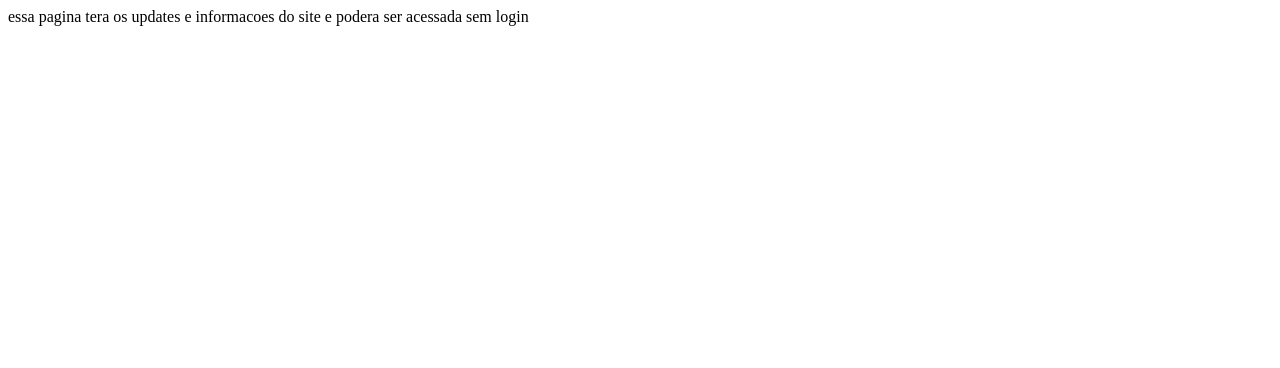
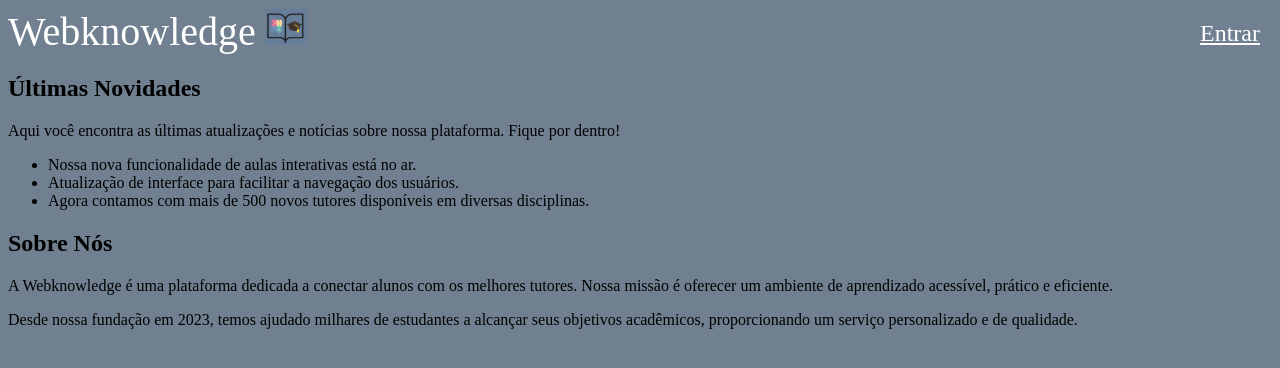
Before and after one commit to joaopaulodevv/codigoprojetosoftwarewebknowledge, a Django app: page /sobrenos/ in a window 1280 px wide. Shown: the top 368 px of the page. Run offline with Django 5.2, Linux system fonts and the light colour scheme.

Commit message:
Html e css das abas de cadastro e atualizacoes e links entre as paginas

```diff
--- /dev/null
+++ b/hello_world/static/cadastro.css
@@ -0,0 +1,83 @@
+
+.background-pattern {
+    position: fixed;
+    top: 0;
+    left: 0;
+    width: 100%;
+    height: 100%;
+    background-color: #708090;
+    z-index: -1;
+}
+
+
+.login-container {
+    display: flex;
+    flex-direction: column;
+    align-items: center;
+    justify-content: center;
+    height: 100vh;
+}
+
+.brand-logo {
+    font-size: 2.5rem;
+    font-family: 'Times New Roman', Times, serif;
+    color: #fff;
+    margin-bottom: 20px;
+}
+
+.login-box {
+    background-color: #fff;
+    padding: 30px;
+    border-radius: 10px;
+    box-shadow: 0 4px 12px rgba(0, 0, 0, 0.1);
+    text-align: center;
+}
+
+.login-box input[type="text"],
+.login-box input[type="email"],
+.login-box input[type="password"] {
+    display: block;
+    width: 100%;
+    padding: 12px;
+    margin: 10px 0;
+    border-radius: 5px;
+    border: 1px solid #ccc;
+    box-sizing: border-box;
+}
+
+.login-box button {
+    background-color: #333;
+    color: #fff;
+    border: none;
+    padding: 12px 20px;
+    border-radius: 5px;
+    cursor: pointer;
+    width: 100%;
+}
+
+.login-box button:hover {
+    background-color: #444;
+}
+
+.login-box a {
+    display: block;
+    margin-top: 15px;
+    color: #333;
+    text-decoration: none;
+}
+
+.login-box a:hover {
+    text-decoration: underline;
+}
+
+.icons {
+    position: absolute;
+    top: 20px;
+    right: 20px;
+}
+
+.icons a {
+    color: #fff;
+    font-size: 1.5rem;
+    margin-left: 15px;
+}
--- a/hello_world/templates/sobrenos.html
+++ b/hello_world/templates/sobrenos.html
@@ -1,7 +1,53 @@
+{% load django_browser_reload %}
+{% load static %}
+
+<!doctype html>
+<html lang="en">
+
+<head>
+    <meta charset="utf-8">
+    <meta name="viewport" content="width=device-width, initial-scale=1">
+    <meta name="description" content="Webknowledge - Novidades e Sobre Nós">
+    <meta name="author" content="Webknowledge Team">
+    <meta name="theme-color" content="#000000">
+    <title>{% block title %}Novidades e Sobre Nós | Webknowledge{% endblock %}</title>
+
+
+    <link rel="stylesheet" href="{% static 'cadastro.css' %}">
+</head>
+
 <body>
 
-    essa pagina tera os updates e informacoes
-    do site e podera ser acessada sem login
+    <div class="background-pattern"></div>
+
+    <div class="content-container">
+
+        <div class="brand-logo">
+            Webknowledge <span><img src="{% static 'icone2.png' %}" alt="icon" width="40"></span>
+        </div>
 
 
+        <div class="news-box">
+            <h2>Últimas Novidades</h2>
+            <p>Aqui você encontra as últimas atualizações e notícias sobre nossa plataforma. Fique por dentro!</p>
+            <ul>
+                <li>Nossa nova funcionalidade de aulas interativas está no ar.</li>
+                <li>Atualização de interface para facilitar a navegação dos usuários.</li>
+                <li>Agora contamos com mais de 500 novos tutores disponíveis em diversas disciplinas.</li>
+            </ul>
+        </div>
+
+        <div class="about-box">
+            <h2>Sobre Nós</h2>
+            <p>A Webknowledge é uma plataforma dedicada a conectar alunos com os melhores tutores. Nossa missão é oferecer um ambiente de aprendizado acessível, prático e eficiente.</p>
+            <p>Desde nossa fundação em 2023, temos ajudado milhares de estudantes a alcançar seus objetivos acadêmicos, proporcionando um serviço personalizado e de qualidade.</p>
+        </div>
+    </div>
+
+    <div class="icons">
+
+        <a href="/">Entrar</a>
+    </div>
+
 </body>
+</html>
```
Also changed, not shown: hello_world/static/main.css (+5 -5 lines), hello_world/templates/cadastro.html (+41 -1 lines).
